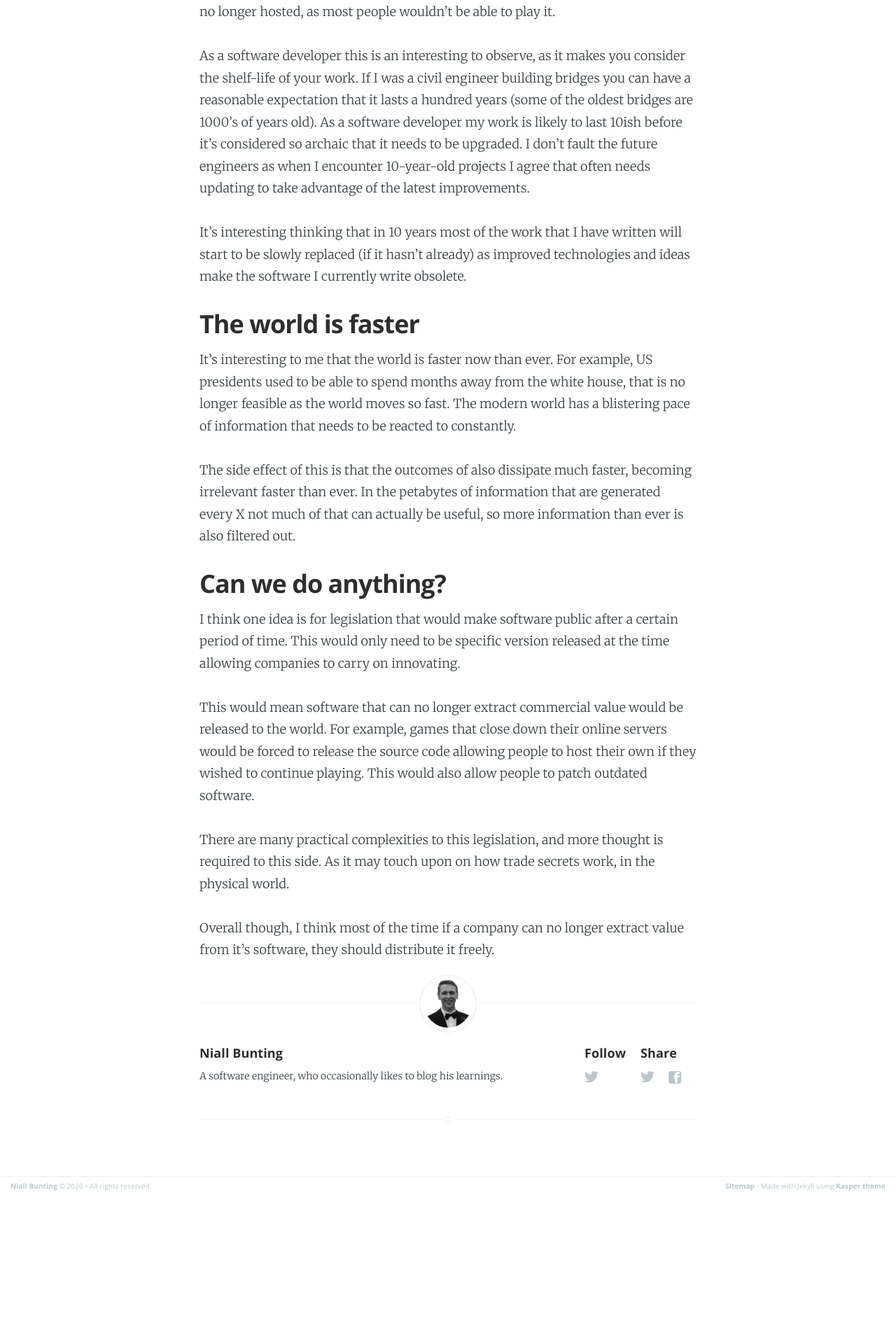
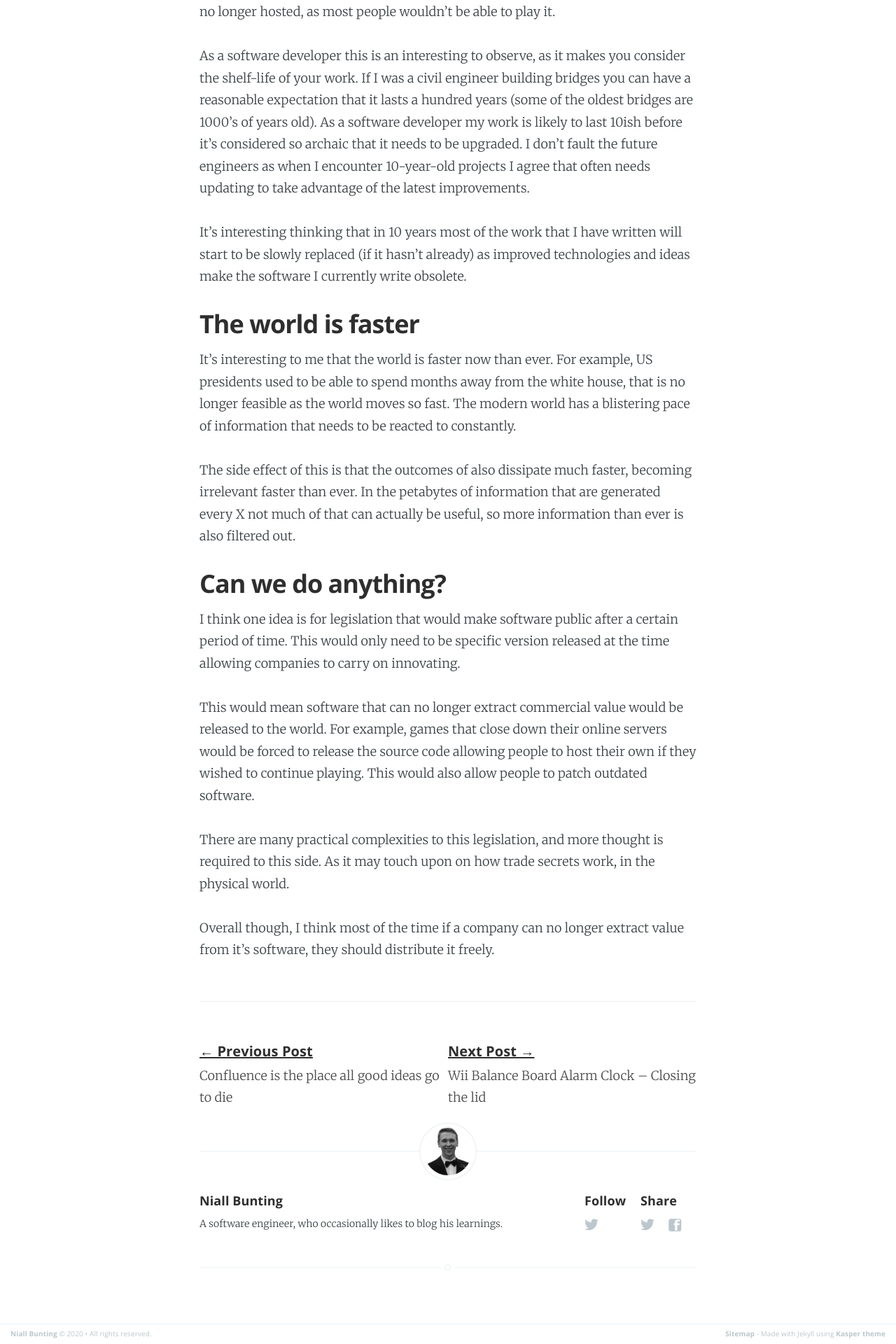
Before and after one commit to NiallBunting/niallbunting.github.io, a Jekyll site: the page built from _posts/2020-07-03-temporary-digital.markdown, in a window 1280 px wide. Shown: the part 962-2882 px from the top of the page at 70% size. Built offline with Jekyll 4.4.1, drawn with Linux system fonts in a browser that asks for light colours; before the commit the page ends 2671 px from its top, so only the background shows below that.

Commit message:
Add backwards and forwards and buttons
This hopefully will let people move through the site a bit more.

```diff
--- a/_layouts/post.html
+++ b/_layouts/post.html
@@ -60,19 +60,18 @@ post_class: post-template
         </section>
         {% endif %}
 
+        <hr>
 
-<!--
-        <section id="more-work">
+        <section id="more-work" class="moreposts">
             {% if page.previous %}
                 {% assign previous = page.previous %}
             {% else %}
                 {% assign previous = site.posts[0] %}
             {% endif %}
-            <div class="left">
+            <div class="row">
                 <a class="equalize" href="{{site.baseurl}}{{previous.url}}" title="Previous Post: {{previous.title}}">
                     <div>
-                        <h6> ← Previous Project </h6>
-                        <h4> {{previous.title}} </h4>
+                        <h6> ← Previous Post </h6> {{previous.title}}
                     </div>
                 </a>
             </div>
@@ -83,16 +82,15 @@ post_class: post-template
                 {% assign last lastPostIndex = site.posts | size | minus: 1 %}
                 {% assign next = site.posts[lastPostIndex] %}
             {% endif %}
-            <div class="right">
+            <div class="row">
                 <a class="equalize" href="{{site.baseurl}}{{next.url}}" title="next Post: {{next.title}}">
                     <div>
-                        <h6> Next Project →</h6>
-                        <h4> {{next.title}}</h4>
+                        <h6> Next Post →</h6>
+                         {{next.title}}
                     </div>
                 </a>
             </div>
         </section>
--->
 
         <footer class="post-footer">
             <!-- If we want to display author's name and bio -->
--- a/assets/css/screen.css
+++ b/assets/css/screen.css
@@ -235,6 +235,24 @@ h6 {
 a {
     color: #4A4A4A;
     transition: color ease 0.3s;
+}
+
+.moreposts {
+  display: flex;
+  width: 100%;
+}
+
+.moreposts h6 {
+  font-size: 2rem;
+  text-decoration: underline;
+}
+
+.moreposts a {
+  text-decoration: none;
+}
+
+.row {
+  flex: 50%;
 }
 
 a:hover {
```
